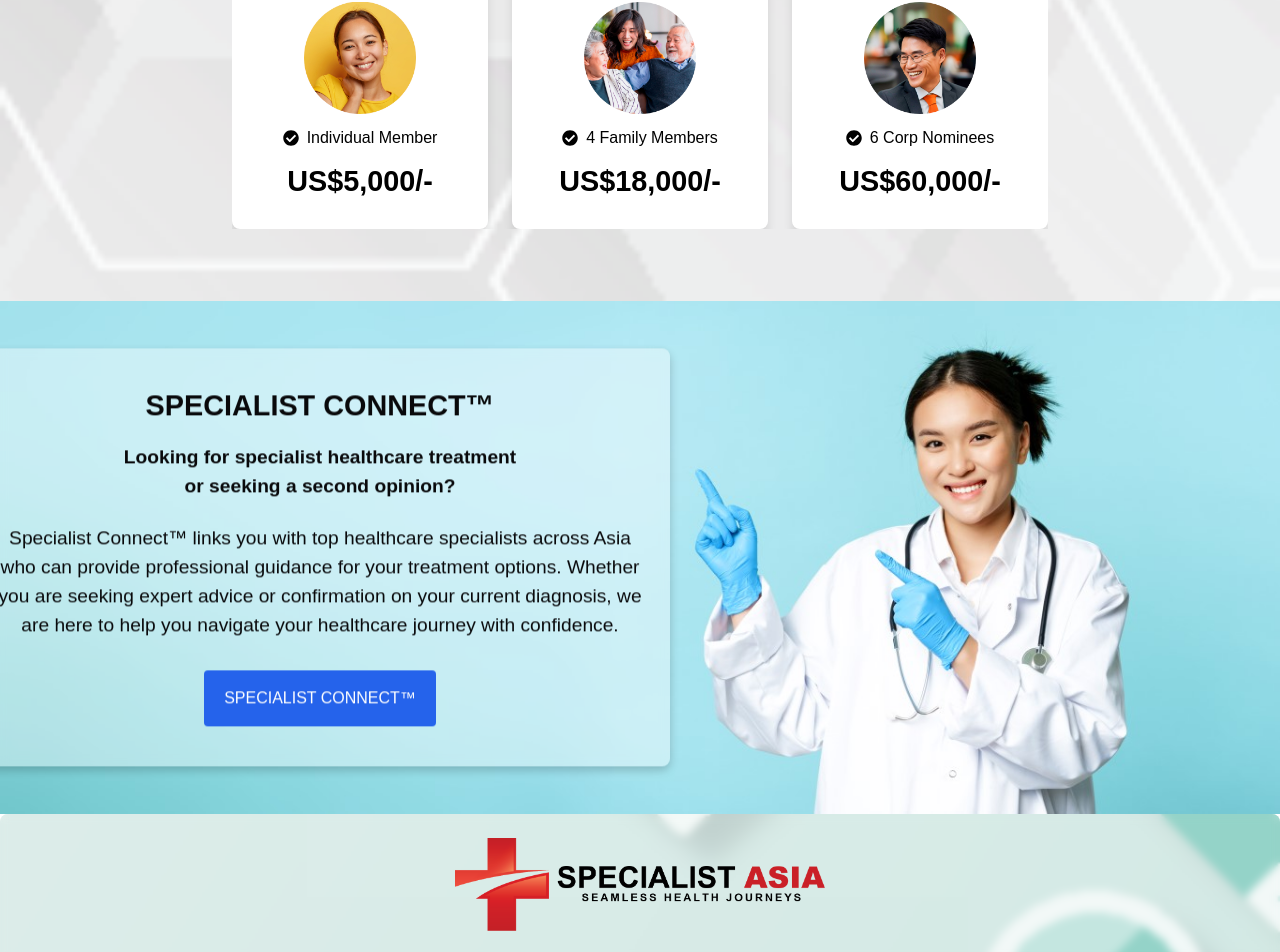
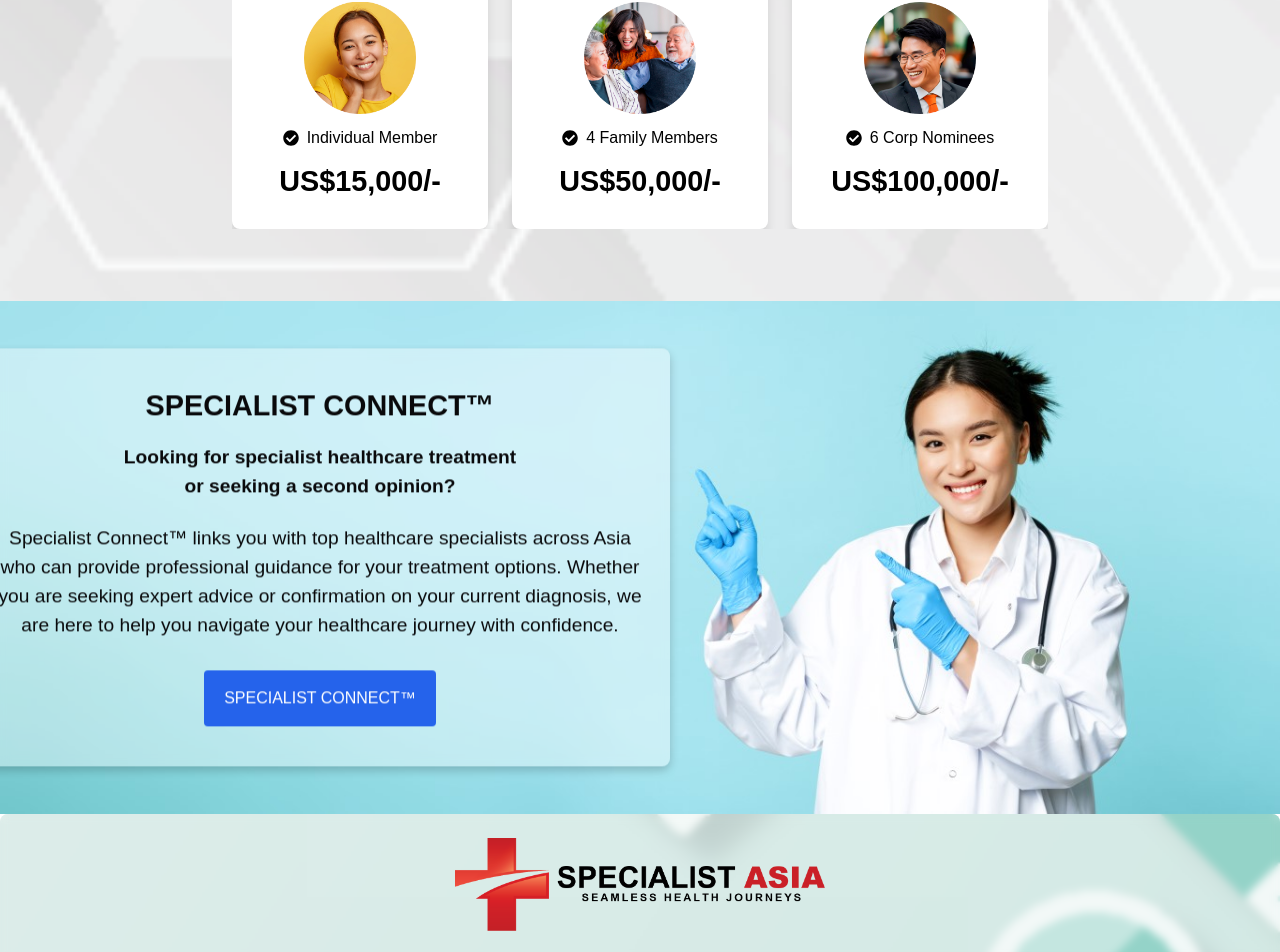
Before and after one commit to ywlee8888/funderasia_nextjs, a Next.js app: page / in a window 1280 px wide. Shown: the part 2622-3574 px from the top of the page. Built offline with nearby package versions, Linux system fonts and the light colour scheme.

Commit message:
UPdate Membership Tiers

```diff
--- a/components/cards/membershipTiers.tsx
+++ b/components/cards/membershipTiers.tsx
@@ -9,19 +9,19 @@
       imageSrc: "/img/individual.jpg",
       title: "INDIVIDUAL",
       description: "Individual Member",
-      price: "US$5,000/-",
+      price: "US$15,000/-",
     },
     {
       imageSrc: "/img/family.jpg",
       title: "FAMILY",
       description: "4 Family Members",
-      price: "US$18,000/-",
+      price: "US$50,000/-",
     },
     {
       imageSrc: "/img/corporate_executives.jpg",
       title: "CORPORATE",
       description: "6 Corp Nominees",
-      price: "US$60,000/-",
+      price: "US$100,000/-",
     },
   ];
 
```
